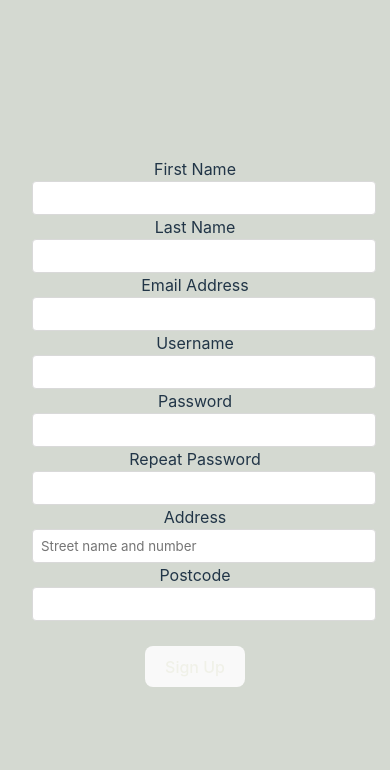
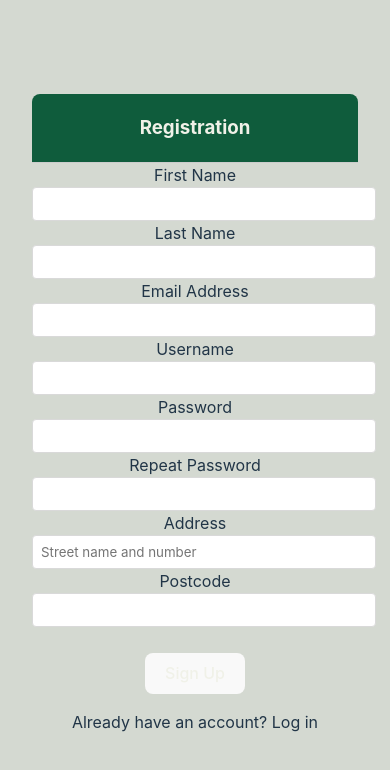
Before and after one commit to cactusballs/FullstackFour, a React (Vite) app in the folder client/: page / in a window 390 px wide. Shown: the top 770 px of the page. Built offline with nearby package versions, Linux system fonts and the light colour scheme.

Commit message:
Add Login option link in registration

```diff
--- a/client/src/components/registration/RegistrationMain.css
+++ b/client/src/components/registration/RegistrationMain.css
@@ -0,0 +1,16 @@
+/* Responsive styles */
+@media (max-width: 768px) {
+    .container {
+        flex-direction: column;
+    }
+
+    .left, .right {
+        width: 100%;
+        height: 50%;
+    }
+
+    .left img {
+        height: auto;
+        width: 100%;
+    }
+}
--- a/client/src/components/registration/RegistrationMain.jsx
+++ b/client/src/components/registration/RegistrationMain.jsx
@@ -4,6 +4,7 @@ import './RegistrationMain.css';
 const RegistrationMain = () => {
     return (
         <div className="container">
+            <h3 className="title_registration">Registration</h3>
             <div className="left">
             </div>
             <div className="right">
@@ -41,6 +42,7 @@ const RegistrationMain = () => {
                         <input type="text" id="postcode" name="postcode" />
                     </div>
                     <button type="submit">Sign Up</button>
+                    <p>Already have an account? Log in</p>
                 </form>
             </div>
         </div>
```
